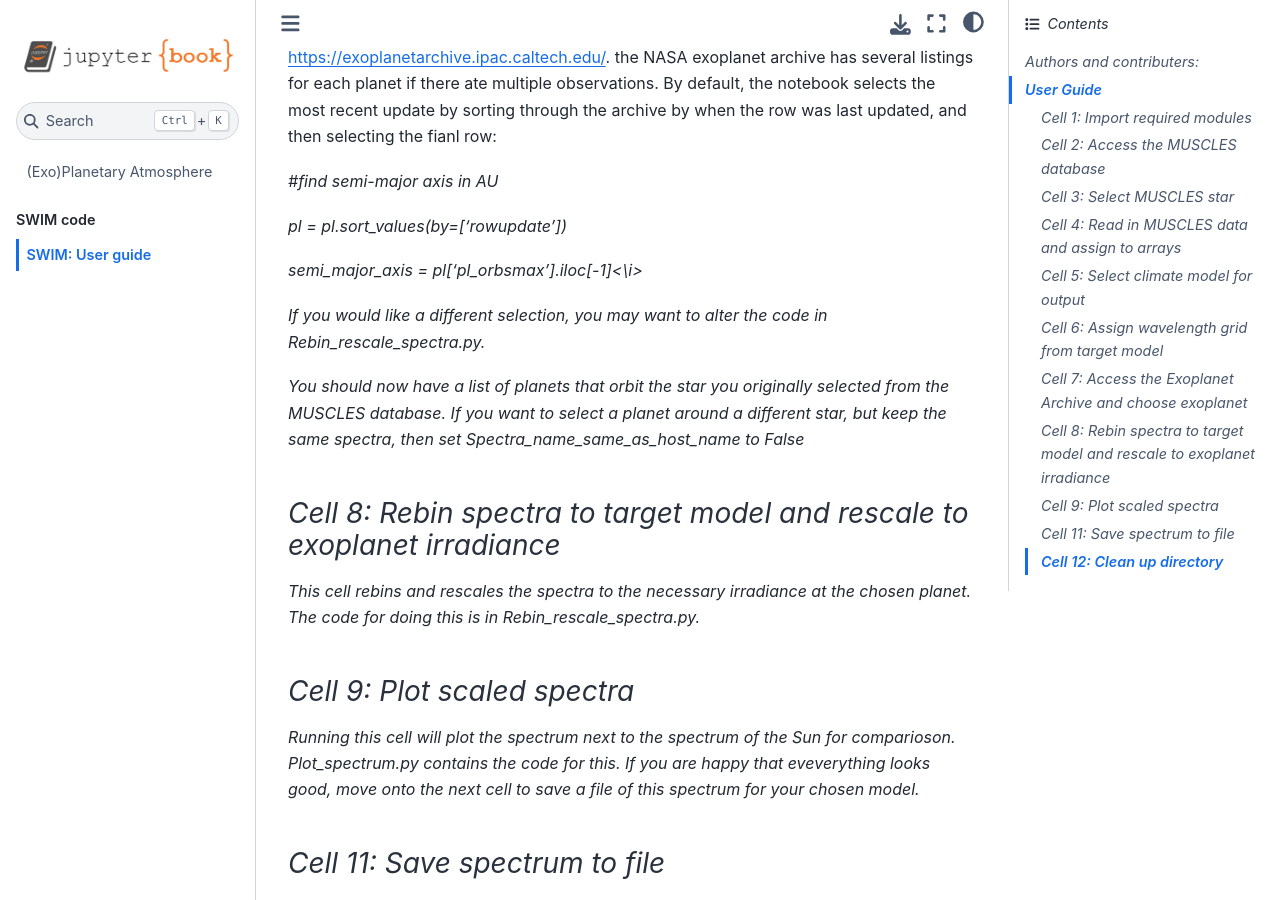
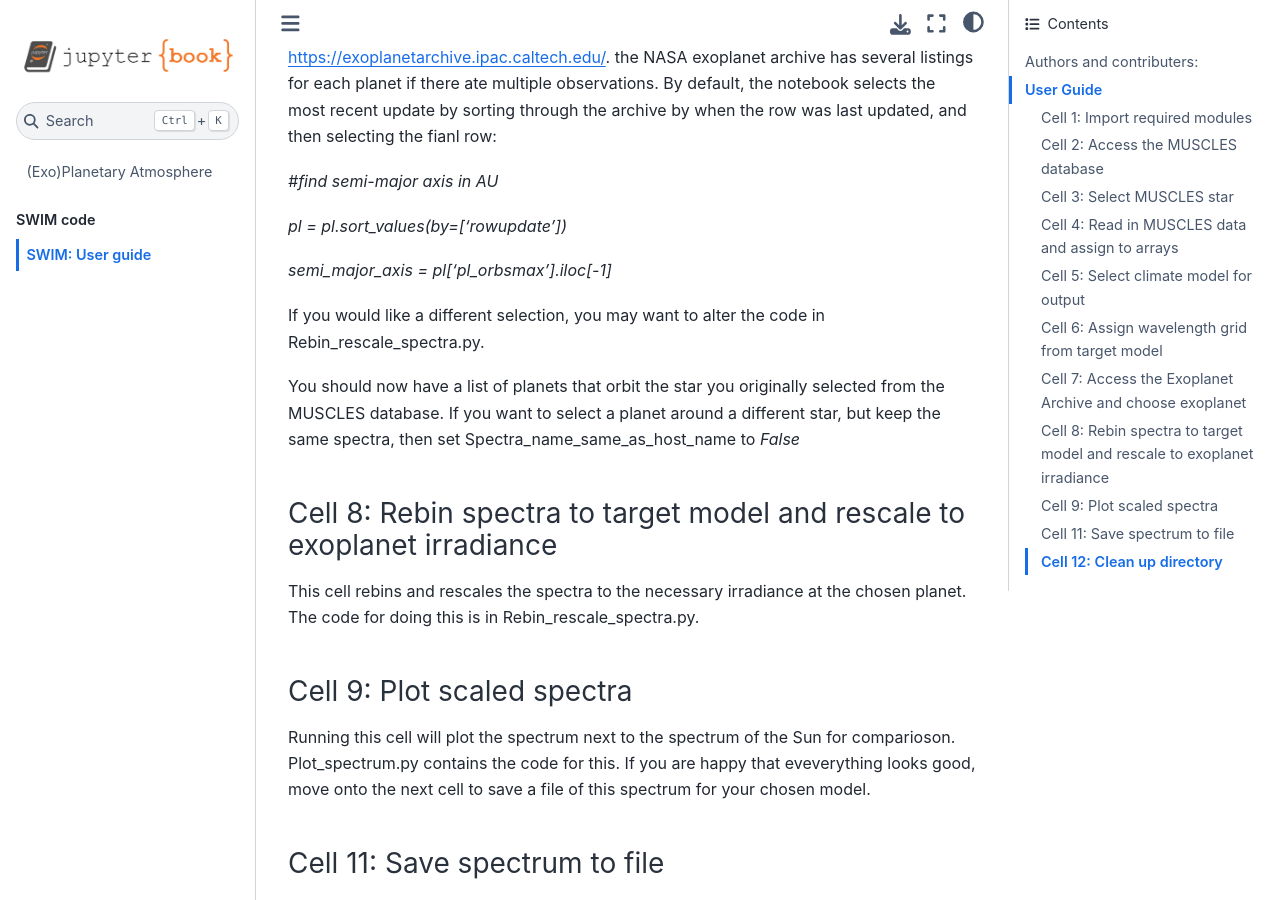
Before and after one commit to jack-eddy-symposium/exoplanetary-impact, a Jupyter Book: the page built from SWIM/User_guide.md, in a window 1280 px wide and 900 px high, scrolled down 1805 px. Built offline with Jupyter Book 1.0.4 settings and Sphinx 7.4.7 and the Sphinx Book theme 1.1.4, drawn with Linux system fonts in a browser that asks for light colours; pages that are not in the unit, such as notebooks, are missing from menus.

```diff
--- a/SWIM/User_guide.md
+++ b/SWIM/User_guide.md
@@ -45,7 +45,7 @@ Using the python library pandas, the notebook accessess the NASA exoplanet archi
 
 pl = pl.sort_values(by=['rowupdate'])
 
-semi_major_axis = pl['pl_orbsmax'].iloc[-1]<\i>
+semi_major_axis = pl['pl_orbsmax'].iloc[-1]</i>
 
 If you would like a different selection, you may want to alter the code in Rebin_rescale_spectra.py.
 
```
